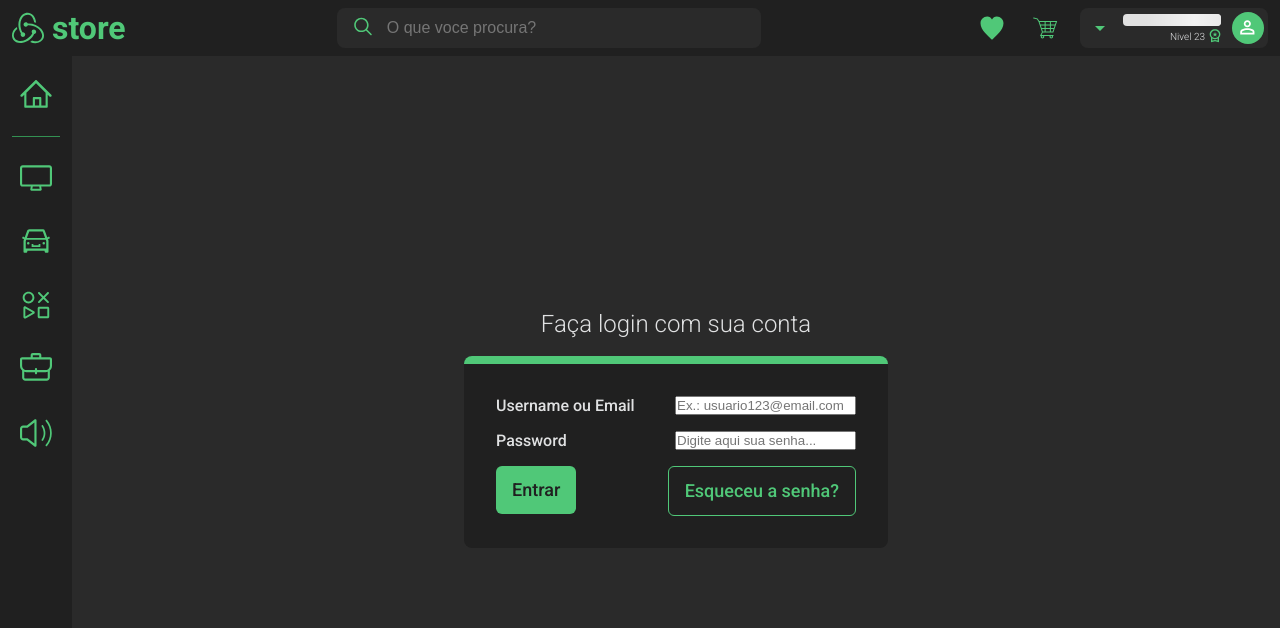
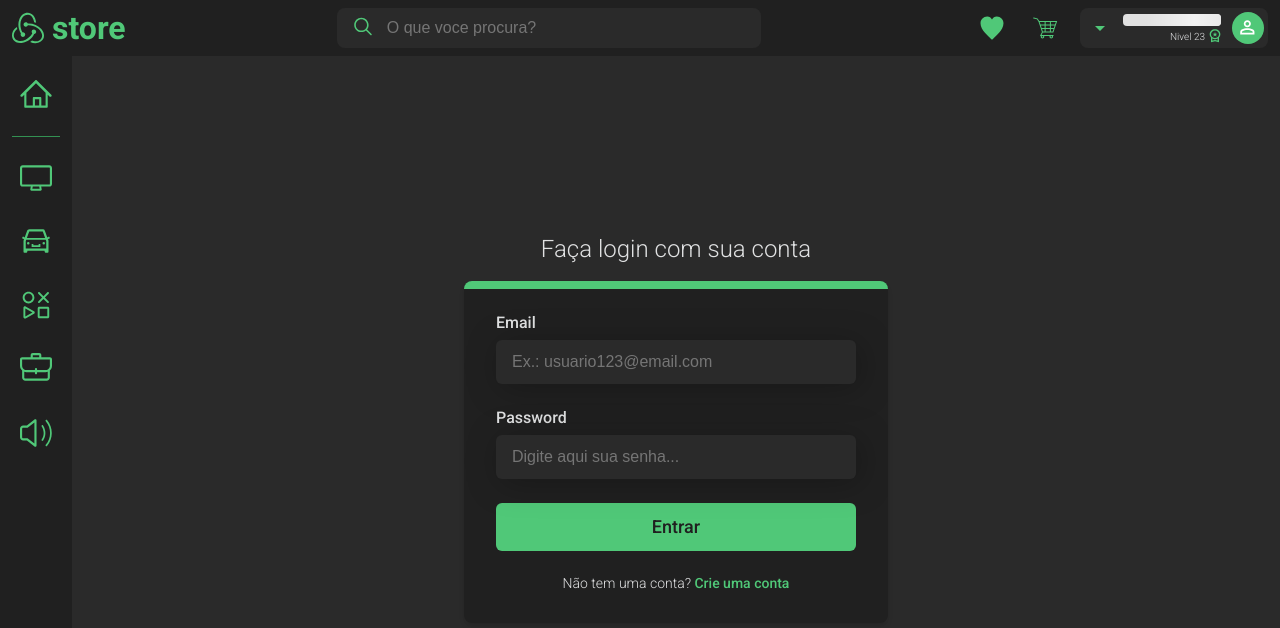
Before and after one commit to avulso17/redux-store, a Next.js app: page /login in a window 1280 px wide. Shown: the top 628 px of the page. Built offline with nearby package versions, Linux system fonts and the light colour scheme.

Commit message:
feat(form): create form login component

```diff
--- a/src/components/textField/index.tsx
+++ b/src/components/textField/index.tsx
@@ -1,19 +1,67 @@
-import { Container, StyledLabel, StyledTextField } from './styles'
+import { forwardRef } from 'react'
 
-interface ITextFieldProps {
-  id: string
-  label: string | null
-  placeholder?: string
+import type { CSSProperties } from 'styled-components'
+
+import { StyledInput, Container, StyledLabel } from './styles'
+
+// interface ITextFieldProps {
+//   id: string
+//   label: string | null
+//   placeholder?: string
+//   ref?: React.Ref<HTMLInputElement>
+//   required?: boolean
+//   width?: string
+// }
+
+// export function TextField({
+//   id,
+//   required = false,
+//   label = null,
+//   placeholder = 'Text Field',
+//   ref,
+//   ...props
+// }: ITextFieldProps): JSX.Element {
+//   return (
+//     <Container>
+//       {label != null && (
+//         <StyledLabel htmlFor={id}>
+//           {label} {required && '*'}
+//         </StyledLabel>
+//       )}
+
+//       <StyledInput
+//         {...props}
+//         id={id}
+//         type='text'
+//         placeholder={placeholder}
+//         required={required}
+//         ref={ref}
+//       />
+//     </Container>
+//   )
+// }
+
+type TextFieldProps = React.ComponentProps<typeof StyledInput> & {
+  label?: string | null
   required?: boolean
+  style?: CSSProperties
+  success?: boolean
+  warning?: boolean
 }
 
-export function TextField({
-  id,
-  required = false,
-  label = null,
-  placeholder = 'Text Field',
-  ...props
-}: ITextFieldProps): JSX.Element {
+const TextField = forwardRef<
+  React.ElementRef<typeof StyledInput>,
+  TextFieldProps
+>((props, forwardedRef) => {
+  const {
+    // warning = false,
+    // success = false,
+    label = null,
+    required = false,
+    id,
+    ...textFieldProps
+  } = props
+
   return (
     <Container>
       {label != null && (
@@ -21,14 +69,16 @@ export function TextField({
           {label} {required && '*'}
         </StyledLabel>
       )}
-
-      <StyledTextField
-        {...props}
+      <StyledInput
+        size='medium'
         id={id}
-        type='text'
-        placeholder={placeholder}
-        required={required}
+        ref={forwardedRef}
+        {...textFieldProps}
       />
     </Container>
   )
-}
+})
+
+TextField.displayName = 'TextField'
+
+export { TextField }
--- a/src/components/textField/styles.ts
+++ b/src/components/textField/styles.ts
@@ -1,12 +1,64 @@
-import styled from 'styled-components'
+import styled, { css } from 'styled-components'
 
 import { Label } from '@radix-ui/react-label'
 
-export const Container = styled.div``
+interface IStyledTextFieldProps {
+  error?: boolean
+  size?: 'small' | 'medium'
+  success?: boolean
+  variant?: string
+  warning?: boolean
+  width?: 'full' | 'auto'
+}
+
+export const Container = styled.div<{ width?: IStyledTextFieldProps['width'] }>`
+  display: flex;
+  flex-direction: column;
+  gap: 0.8rem;
+  width: ${({ width }) => (width === 'full' ? '100%' : 'auto')};
+`
 
 export const StyledLabel = styled(Label)`
   font-size: 1.6rem;
   font-weight: 500;
+  width: fit-content;
 `
 
-export const StyledTextField = styled.input``
+export const StyledInput = styled.input<{
+  size: IStyledTextFieldProps['size']
+}>`
+  background-color: ${({ theme }) => theme.default.bgColor};
+  color: ${({ theme }) => theme.default.text};
+  border: 0;
+  border-radius: 0.6rem;
+  display: inline-flex;
+  align-items: center;
+  filter: drop-shadow(4px 4px 16px rgba(0, 0, 0, 0.25));
+  padding: 0 1.6rem;
+  outline: none;
+  transition: box-shadow 200ms ease;
+  width: ${({ width }) => (width === 'full' ? '100%' : 'auto')};
+
+  &:focus {
+    outline: none;
+    box-shadow: 0 0 0 2px ${({ theme }) => theme.default.primary};
+  }
+
+  ${({ size }) => {
+    if (size === 'small') {
+      return css`
+        font-size: 1.2rem;
+        line-height: 2.4rem;
+        height: 3.2rem;
+      `
+    }
+
+    if (size === 'medium') {
+      return css`
+        font-size: 1.6rem;
+        line-height: 3.2rem;
+        height: 4.4rem;
+      `
+    }
+  }}
+`
--- a/src/pages/login/index.tsx
+++ b/src/pages/login/index.tsx
@@ -1,9 +1,20 @@
+import Link from 'next/link'
+
+import { useForm } from 'react-hook-form'
+
 import { Button } from '@/components/button'
 import { TextField } from '@/components/textField'
 
 import { Container, FormContainer, StyledBox } from './styles'
 
+// TODO: Add validation
+// TODO: Add error messages
+// TODO: Add loading state
+// TODO: Add success state
+// TODO: improve input ref, styles and component
 export default function LoginPage(): JSX.Element {
+  const { register } = useForm()
+
   return (
     <Container>
       <FormContainer>
@@ -11,22 +22,27 @@ export default function LoginPage(): JSX.Element {
 
         <StyledBox>
           <TextField
+            {...register('email')}
+            type='email'
             id='input-username'
             placeholder='Ex.: usuario123@email.com'
-            label='Username ou Email'
+            label='Email'
           />
 
           <TextField
+            {...register('password')}
+            type='password'
             id='input-pass'
             placeholder='Digite aqui sua senha...'
             label='Password'
           />
 
-          <div>
-            <Button>Entrar</Button>
+          <Button size='full'>Entrar</Button>
 
-            <Button variant='outlined'>Esqueceu a senha?</Button>
-          </div>
+          <span>
+            Não tem uma conta?{' '}
+            <Link href='/create-account'>Crie uma conta</Link>
+          </span>
         </StyledBox>
       </FormContainer>
     </Container>
--- a/src/pages/login/styles.ts
+++ b/src/pages/login/styles.ts
@@ -27,9 +27,10 @@ export const FormContainer = styled.form`
 export const StyledBox = styled.div`
   background-color: ${({ theme }) => theme.default.contrastColor};
   border-radius: 0.8rem;
+  box-shadow: 0 4px 6px -1px rgb(0 0 0 / 0.1), 0 2px 4px -2px rgb(0 0 0 / 0.1);
   display: flex;
   flex-direction: column;
-  gap: 0.8rem;
+  gap: 2.4rem;
   overflow: hidden;
   padding: 3.2rem;
   position: relative;
@@ -45,11 +46,14 @@ export const StyledBox = styled.div`
     height: 0.8rem;
   }
 
-  > div {
-    display: flex;
-    justify-content: space-between;
-    gap: 0.8rem;
-    margin-top: 0.8rem;
-    width: 100%;
+  > span {
+    font-size: 1.4rem;
+    font-weight: 300;
+    margin: 0 auto;
+
+    > a {
+      color: ${({ theme }) => theme.default.primary};
+      font-weight: 500;
+    }
   }
 `
```
